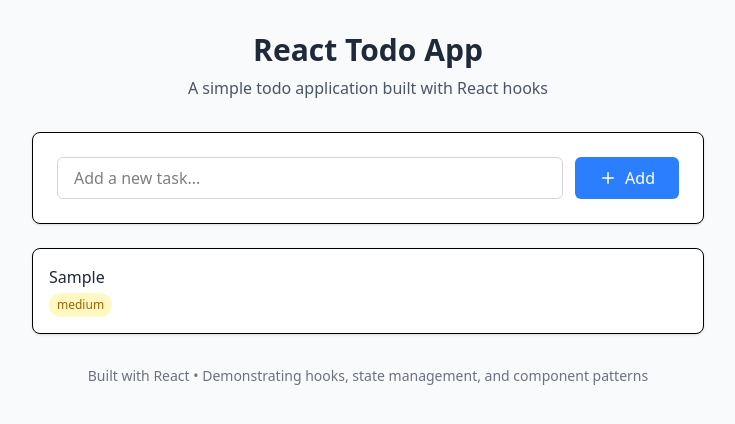
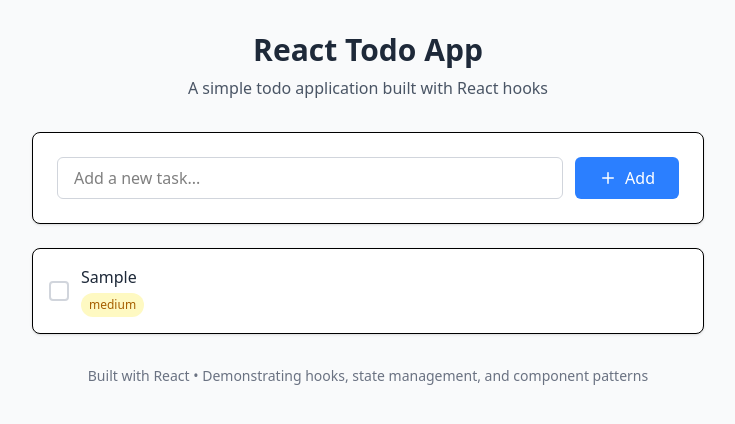
Before and after one commit to maulllanamm/todo-list, a React (Vite) app: page / in a window 1280 px wide. Both pictures are taken after typing "Sample" into the empty fields and a click on the button "Add". Shown: the top 424 px of the page, without its empty margins (272-1007 px from the left). Built offline with nearby package versions, Linux system fonts and the light colour scheme.

Commit message:
feat : toggle todo

```diff
--- a/src/TodoApp.tsx
+++ b/src/TodoApp.tsx
@@ -1,6 +1,6 @@
 import * as React from "react";
 import { useState } from "react";
-import { Plus } from "lucide-react";
+import { Check, Plus } from "lucide-react";
 
 type Priority = "low" | "medium" | "high";
 type Category = "Work" | "Personal" | "Other";
@@ -30,6 +30,13 @@
       setNewTodo("");
     }
   };
+
+  function toggleTodo(id: number) {
+    const todosMap = todos.map((item) =>
+      item.id === id ? { ...item, completed: !item.completed } : item,
+    );
+    setTodos(todosMap);
+  }
 
   return (
     <div className="min-h-screen bg-gray-50 py-8 px-4">
@@ -77,6 +84,18 @@
                   key={todo.id}
                   className="p-4 hover:bg-gray-50 transition-colors"
                 >
+                  <div className="flex items-center gap-3">
+                    {/* Checkbox */}
+                    <button
+                      onClick={() => toggleTodo(todo.id)}
+                      className={`w-5 h-5 rounded border-2 flex items-center justify-center transition-colors ${
+                        todo.completed
+                          ? "bg-green-500 border-green-500 text-white"
+                          : "border-gray-300 hover:border-green-400"
+                      }`}
+                    >
+                      {todo.completed && <Check size={14} />}
+                    </button>
                     <div className="flex-1">
                       <div>
                         <span
@@ -103,6 +122,7 @@
                         </div>
                       </div>
                     </div>
+                  </div>
                 </li>
               ))}
             </ul>
```
Lines whose indentation alone changed are shown as unchanged.
